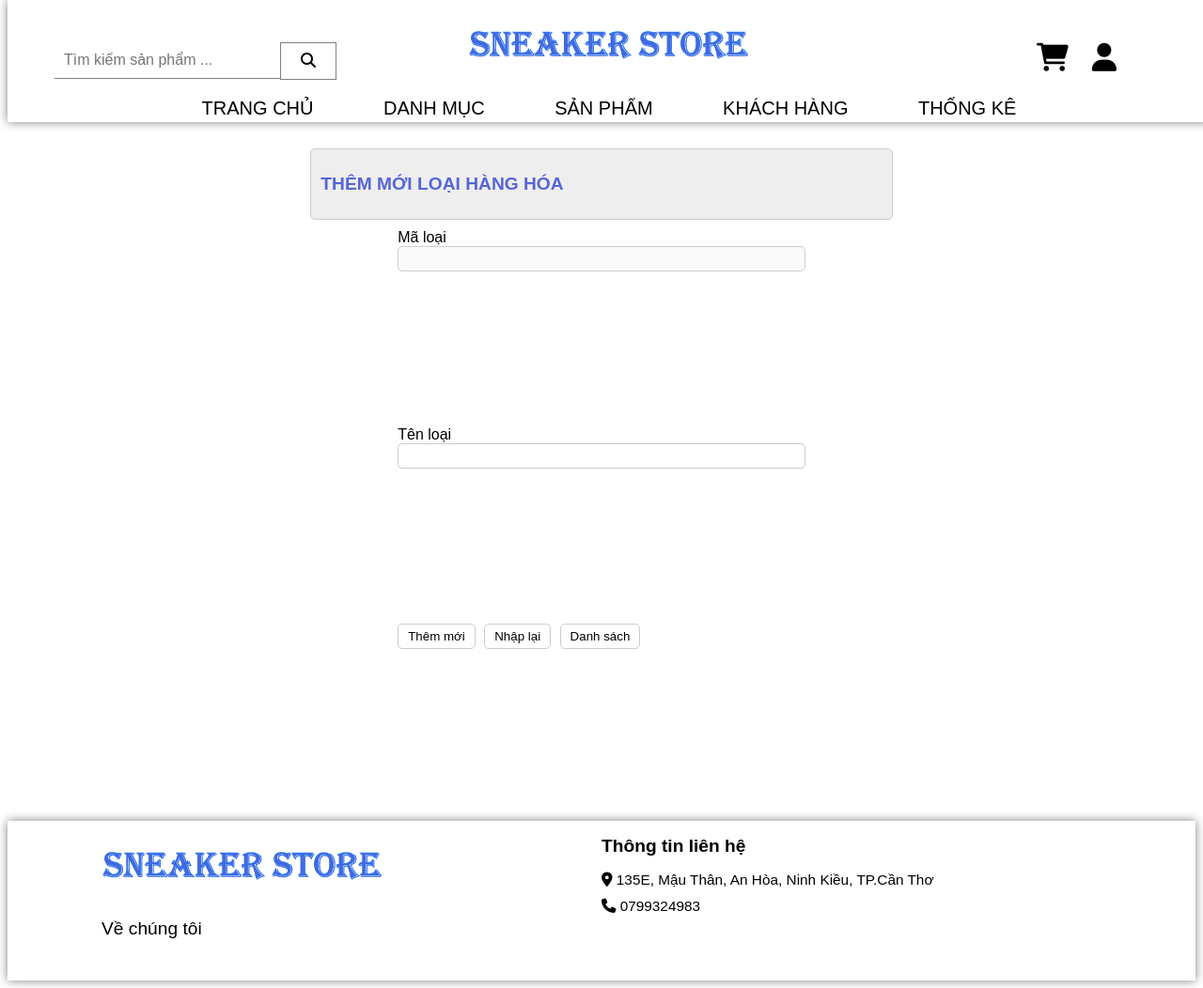
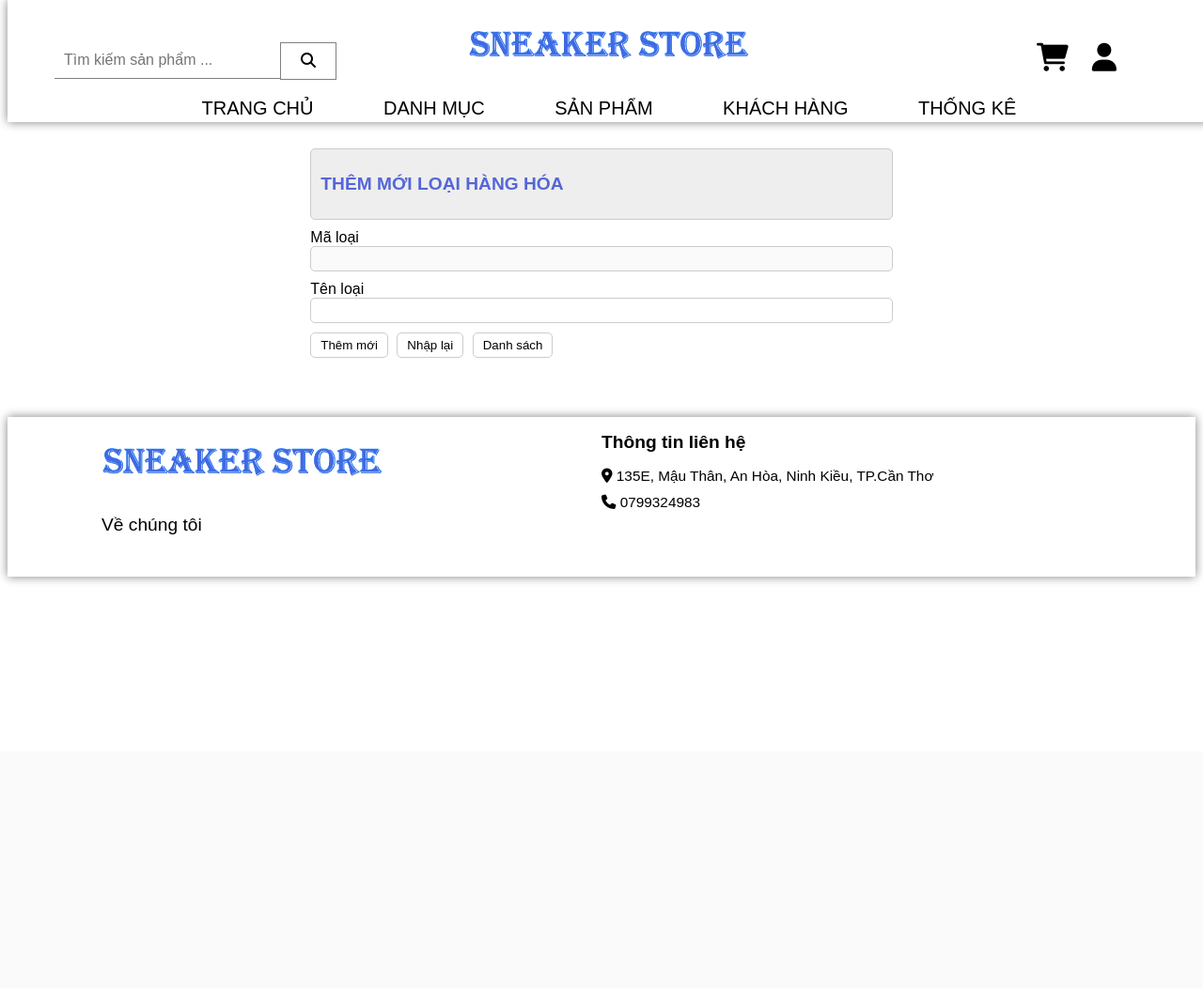
Before and after one commit to tranghuynh-pc02468/duan1, a PHP site: page /admin/index.php?act=adddm in a window 1280 px wide. Shown: the whole page at 94% size. After the commit the page ends 620 px from the top, so only its background shows below. Run offline with PHP 8.4, Linux system fonts and the light colour scheme; some libraries are stand-ins or nearby versions.

Commit message:
[layout]

```diff
--- a/public/admin/danhmuc/add.php
+++ b/public/admin/danhmuc/add.php
@@ -5,15 +5,15 @@
 
     <div class="row  form-admin">
         <form action="index.php?act=adddm" method="post">
-            <div class="row mb10">
+            <div class="mb10">
                 Mã loại <br>
                 <input type="text" name="maloai" id="" disabled>
             </div>
-            <div class="row mb10">
+            <div class="mb10">
                 Tên loại <br>
                 <input type="text" name="tenloai" id="">
             </div>
-            <div class="row mb10">
+            <div class="mb10">
                 <input type="submit" value="Thêm mới" name="themmoi">
                 <input type="reset" value="Nhập lại">
 
@@ -29,4 +29,3 @@
         </form>
     </div>
 </div>
-</div>
```
